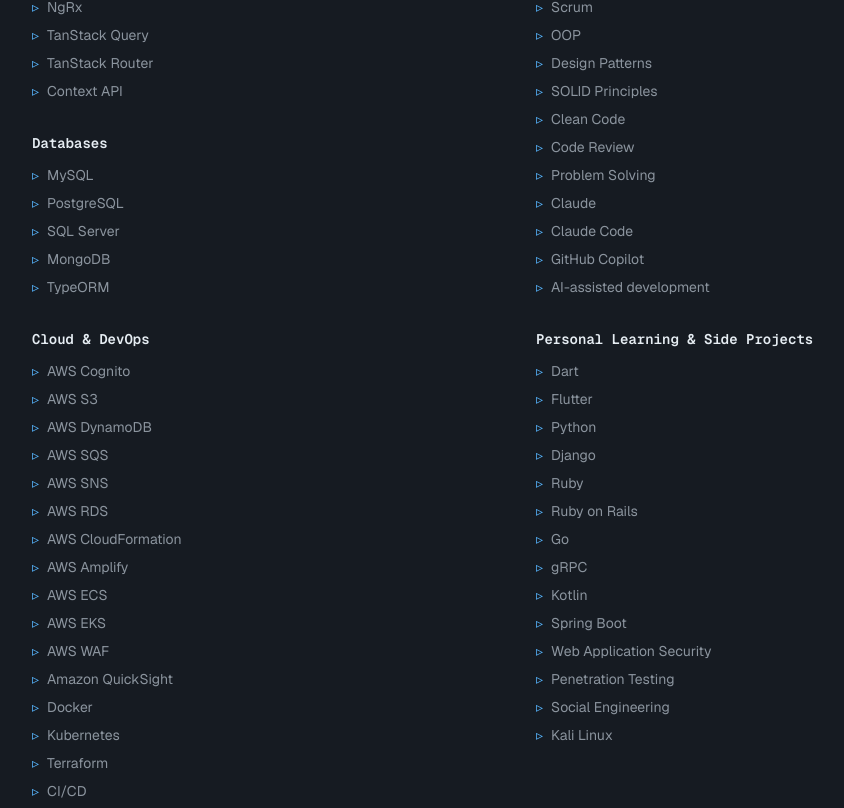
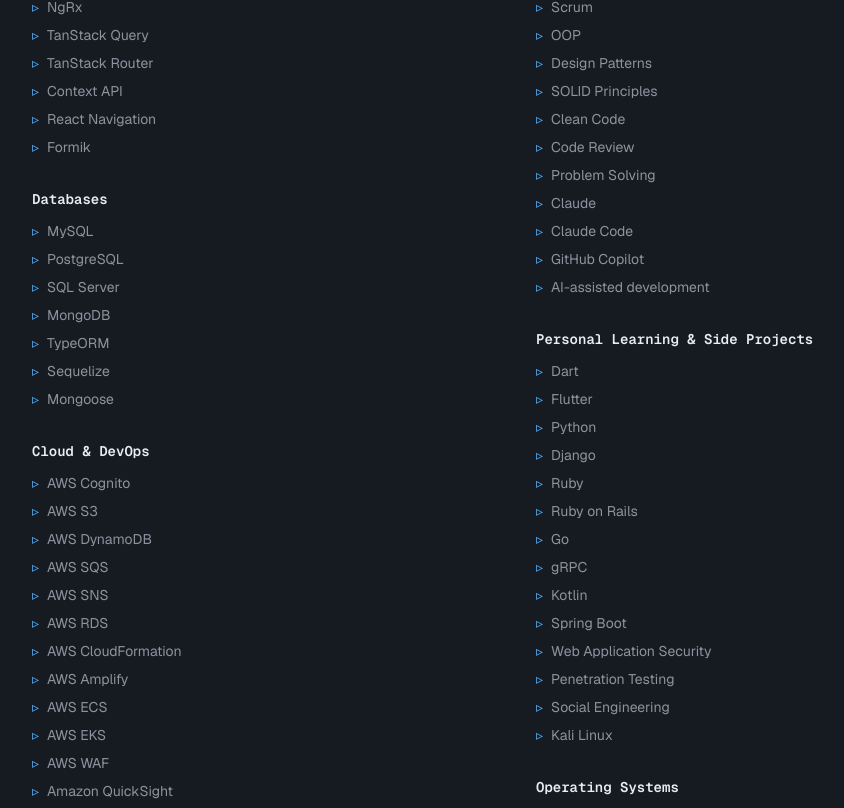
Before and after one commit to Hameedo79/portfolio, a Next.js app: page / in a window 1280 px wide. Shown: the part 1752-2560 px from the top of the page, without its empty margins (120-964 px from the left). Built offline with nearby package versions, Linux system fonts and the light colour scheme; no server answers.

Commit message:
Add CV-aligned skills, update resume PDF, and document new-category steps

```diff
--- a/src/data/content.ts
+++ b/src/data/content.ts
@@ -425,7 +425,8 @@
   | "Version Control"
   | "Testing"
   | "Tools & Practices"
-  | "Personal Learning & Side Projects";
+  | "Personal Learning & Side Projects"
+  | "Operating Systems";
 
 const skillCategoryOrder: SkillCategory[] = [
   "Programming Languages",
@@ -438,6 +439,7 @@
   "Testing",
   "Tools & Practices",
   "Personal Learning & Side Projects",
+  "Operating Systems",
 ];
 
 // Maps every tag used across `projects` to the Skills section category it belongs to.
@@ -540,8 +542,18 @@
     "TanStack Query",
     "TanStack Router",
     "Context API",
+    "React Navigation",
+    "Formik",
   ],
-  Databases: ["MySQL", "PostgreSQL", "SQL Server", "MongoDB", "TypeORM"],
+  Databases: [
+    "MySQL",
+    "PostgreSQL",
+    "SQL Server",
+    "MongoDB",
+    "TypeORM",
+    "Sequelize",
+    "Mongoose",
+  ],
   "Cloud & DevOps": [
     "AWS Cognito",
     "AWS S3",
@@ -608,6 +620,7 @@
     "Social Engineering",
     "Kali Linux",
   ],
+  "Operating Systems": ["Windows", "Linux", "macOS"],
 };
 
 function buildSkills(): Record<SkillCategory, string[]> {
```
Also changed, not shown: 1 other file (tests, documents, lock files or other folders).
